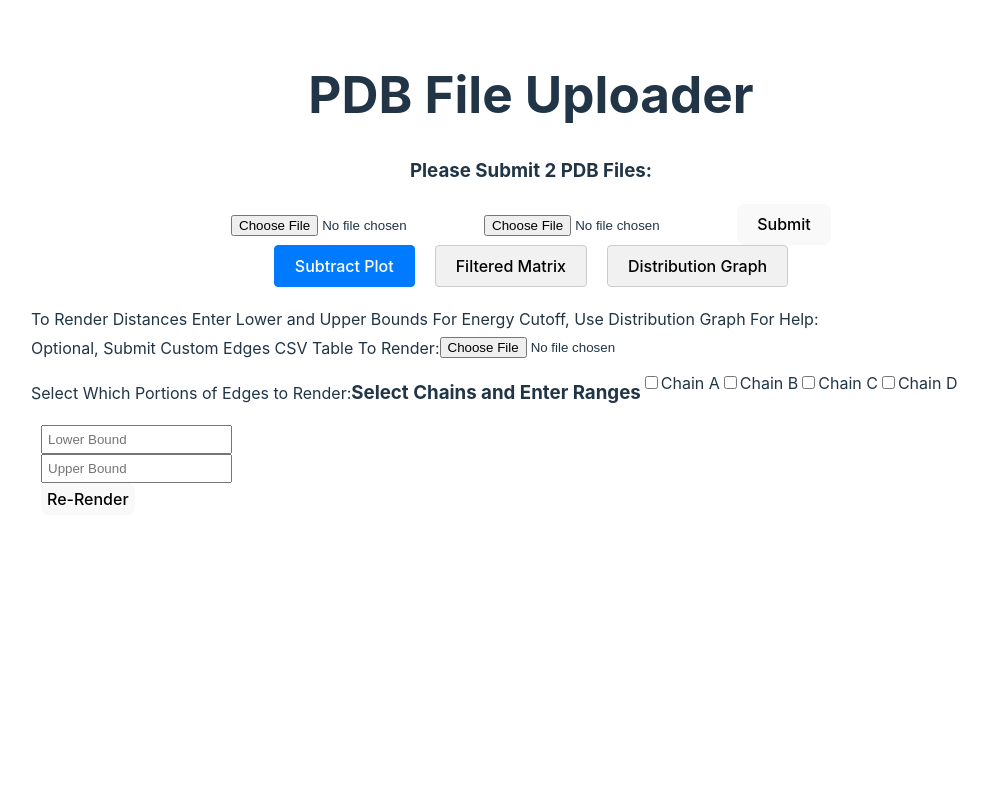
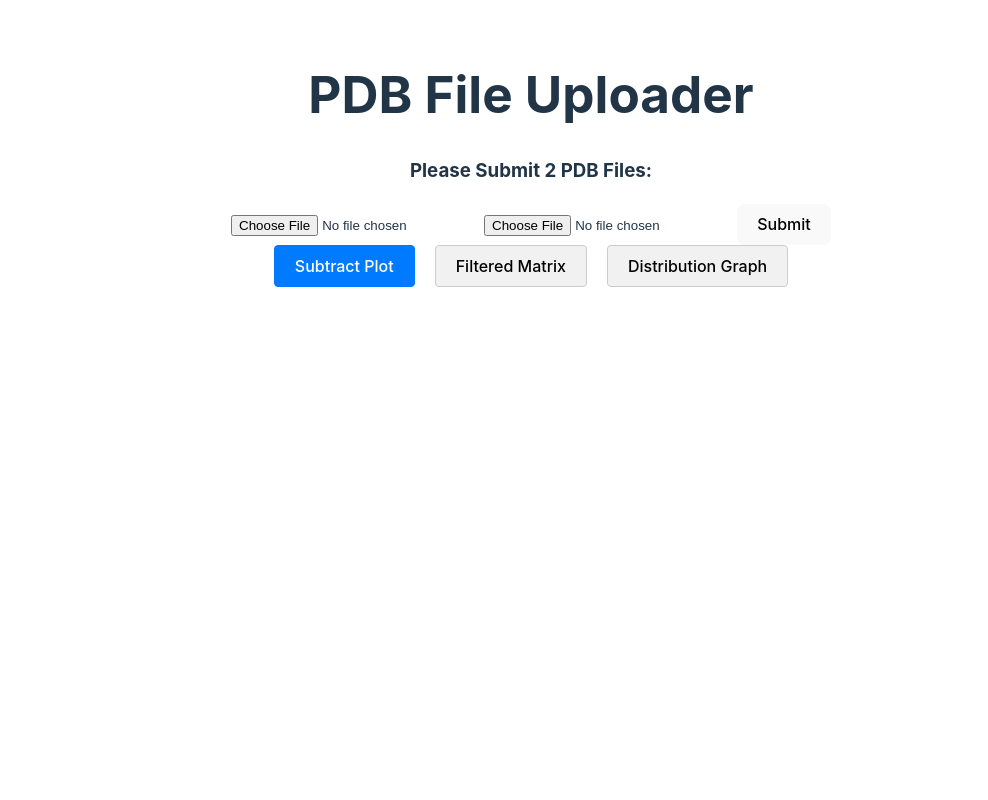
Before and after one commit to alexish4/Allosteric-Network-Web, a React (Vite) app in the folder client/: page /subtract in a window 1280 px wide. Shown: the top 800 px of the page, without its empty margins (109-1097 px from the left). Built offline with nearby package versions, Linux system fonts and the light colour scheme.

Commit message:
Render options only show up after successful submit

```diff
--- a/client/src/Subtract.jsx
+++ b/client/src/Subtract.jsx
@@ -18,6 +18,7 @@ function Subtract() {
     const [filteredPlot, setfilteredPlot] = useState(null);
     const [distributionPlot, setdistributionPlot] = useState(null);
     const [activeTab, setActiveTab] = useState(0);
+    const [showRenderOptions, setShowRenderOptions] = useState(false);
     const [upperBound, setUpperBound] = useState('');
     const [lowerBound, setLowerBound] = useState('');
     const [selectedChains, setSelectedChains] = useState({
@@ -134,6 +135,7 @@ function Subtract() {
             setdistributionPlot(plots.distribution_graph);
 
             render3dmol(data);
+            setShowRenderOptions(true);
 
         } catch (error) {
             console.error('Error:', error);
@@ -231,6 +233,7 @@ function Subtract() {
             )}
         </div>
 
+        {showRenderOptions && (
             <div style={{ display: 'flex', flexDirection: 'column', alignItems: 'flex-start' }}>
                 <label style={{ marginBottom: '5px' }}>
                     To Render Distances Enter Lower and Upper Bounds For Energy Cutoff, Use Distribution Graph For Help:
@@ -239,8 +242,7 @@ function Subtract() {
                     Optional, Submit Custom Edges CSV Table To Render: <input type="file" onChange={handleEdgesFileChange} />
                 </div>
                 <div style={{ display: 'flex', alignItems: 'center' }}>
-                Select Which Portions of Edges to Render:
-                <h3>Select Chains and Enter Ranges</h3>
+                    <h3>Select Chains and Enter Ranges:</h3>
                     {['A', 'B', 'C', 'D'].map(chain => (
                         <div key={chain} style={{ marginBottom: '20px' }}>
                             <label>
@@ -285,6 +287,7 @@ function Subtract() {
                     Re-Render
                 </button>
             </div>
+        )}
         <div id="viewport" className="mol-container"></div>
     </div>
 
```
Lines whose indentation alone changed are shown as unchanged.
